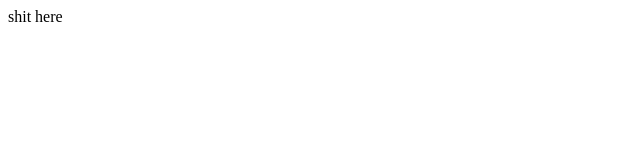
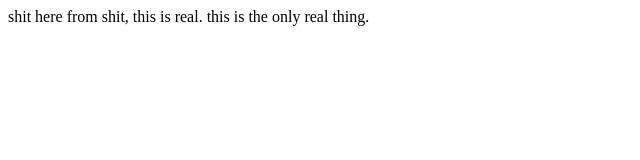
Before and after one commit to suhcrates-web/test2, a plain HTML site: page index.html in a window 1280 px wide. Shown: the whole page, without its empty margins (0-640 px from the left). Drawn offline with Linux system fonts and the light colour scheme.

Commit message:
real shit

```diff
--- a/index.html
+++ b/index.html
@@ -1,3 +1,7 @@
 <html>
 shit here
+
+
+
+from shit, this is real. this is the only real thing.
 </html>
```
